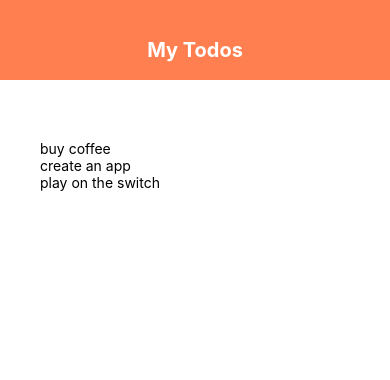
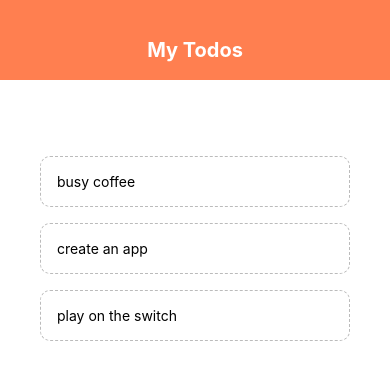
Before and after one commit to gitalvininfo/react-native-game-rating, a React Native app: screen / in a window 390 px wide. Shown: the top 380 px of the page. Built offline with nearby package versions, Linux system fonts and the light colour scheme.

Commit message:
on press delete

```diff
--- a/App.js
+++ b/App.js
@@ -1,13 +1,20 @@
 import React, { useState } from 'react';
 import { StyleSheet, Text, View, FlatList } from 'react-native';
 import Header from './components/header';
+import TodoItem from './components/todoItem';
 
 export default function App() {
   const [todos, setTodos] = useState([
-    { text: 'buy coffee', key: '1' },
+    { text: 'busy coffee', key: '1' },
     { text: 'create an app', key: '2' },
     { text: 'play on the switch', key: '3' }
   ]);
+
+  const pressHandler = (key) => {
+    setTodos((prevTodos) => {
+      return prevTodos.filter(todo => todo.key != key);
+    })
+  }
 
 
   return (
@@ -19,7 +26,7 @@
           <FlatList
             data={todos}
             renderItem={({ item }) => (
-              <Text>{item.text}</Text>
+              <TodoItem item={item} pressHandler={pressHandler} />
             )}
           />
         </View>
--- /dev/null
+++ b/components/todoItem.js
@@ -0,0 +1,21 @@
+import React from 'react';
+import { TouchableOpacity, Text, StyleSheet } from 'react-native';
+
+export default function TodoItem({ item, pressHandler }) {
+    return (
+        <TouchableOpacity onPress={() => pressHandler(item.key)}>
+            <Text style={styles.item}>{item.text}</Text>
+        </TouchableOpacity>
+    )
+}
+
+const styles = StyleSheet.create({
+    item: {
+        padding: 16,
+        marginTop: 16,
+        borderColor: '#bbb',
+        borderWidth: 1,
+        borderStyle: 'dashed',
+        borderRadius: 10
+    }
+})
```
